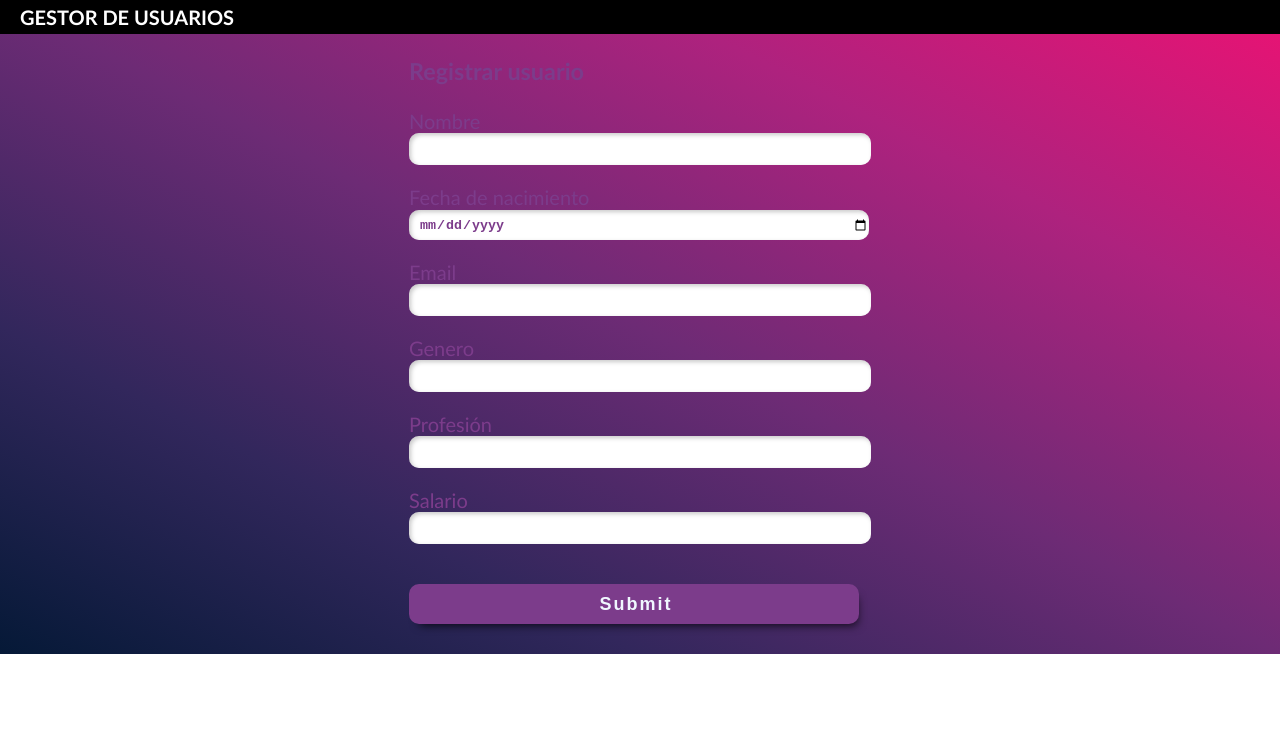
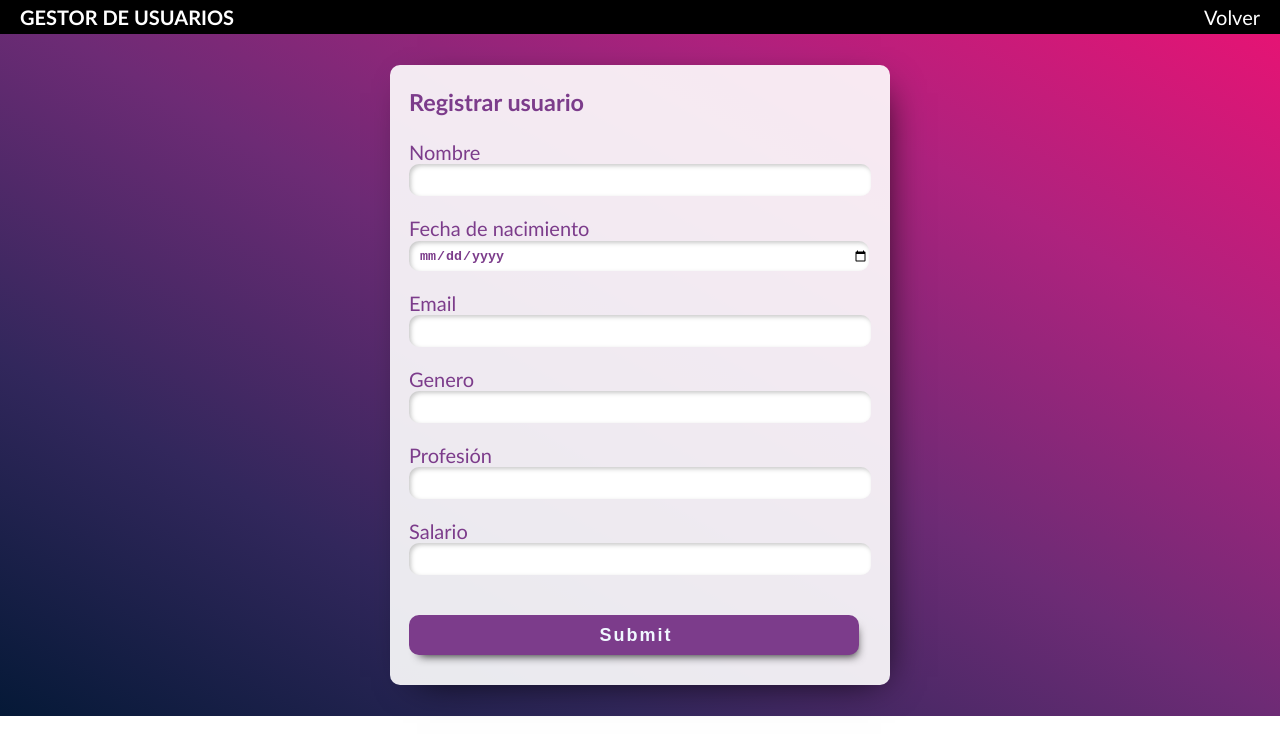
Before and after one commit to emiliasosa/TzuzulCode, a website: page Back end Fundamentals/views/new.html in a window 1280 px wide. Drawn offline with Linux system fonts and the light colour scheme.

Commit message:
Update new.html

```diff
--- a/Back end Fundamentals/views/new.html
+++ b/Back end Fundamentals/views/new.html
@@ -4,30 +4,31 @@
     <meta charset="UTF-8">
     <meta http-equiv="X-UA-Compatible" content="IE=edge">
     <meta name="viewport" content="width=device-width, initial-scale=1.0">
-    <title>Reistro</title>
+    <title>Registro</title>
     <link rel="stylesheet" href="/css/new.css">
 </head>
 <body>
     <header></header>
-        <nav>
-            <h1>GESTOR DE USUARIOS</h1>
-        </nav>
+    <nav>
+        <h1>GESTOR DE USUARIOS</h1>
+        <p class="reg"><a href="/">Volver</a></p>
+    </nav>
     <main>
-        <div class="contenedor">
-                <form action="/new" method="post">
+        <div class="user">
+                <form action="/new" method="POST">
                     <h3>Registrar usuario</h3>
                     <label for="nombre">Nombre</label><br>
-                    <input type="text" class="bordeinterior"><br>
+                    <input type="text" name="name" class="bordeinterior"><br>
                     <label for="date">Fecha de nacimiento</label><br>
-                    <input type="date" name="" id="" class="bordeinterior"><br>
+                    <input type="date" name="birthday" id="" class="bordeinterior"><br>
                     <label for="email">Email</label><br>
-                    <input type="email" name="" id="" class="bordeinterior"><br>
+                    <input type="email" name="email" id="" class="bordeinterior"><br>
                     <label for="genero">Genero</label><br>
-                    <input type="text" name="" id="" class="bordeinterior"><br>
+                    <input type="text" name="gender" id="" class="bordeinterior"><br>
                     <label for="profesion">Profesión</label><br>
-                    <input type="text" name="" id="" class="bordeinterior"><br>
+                    <input type="text" name="profession" id="" class="bordeinterior"><br>
                     <label for="salario">Salario</label><br>
-                    <input type="number" name="" id="" class="bordeinterior"><br>
+                    <input type="number" name="salary" id="" class="bordeinterior"><br>
                     <input type="submit" class="submit">
                 </form>
         </div>
```
